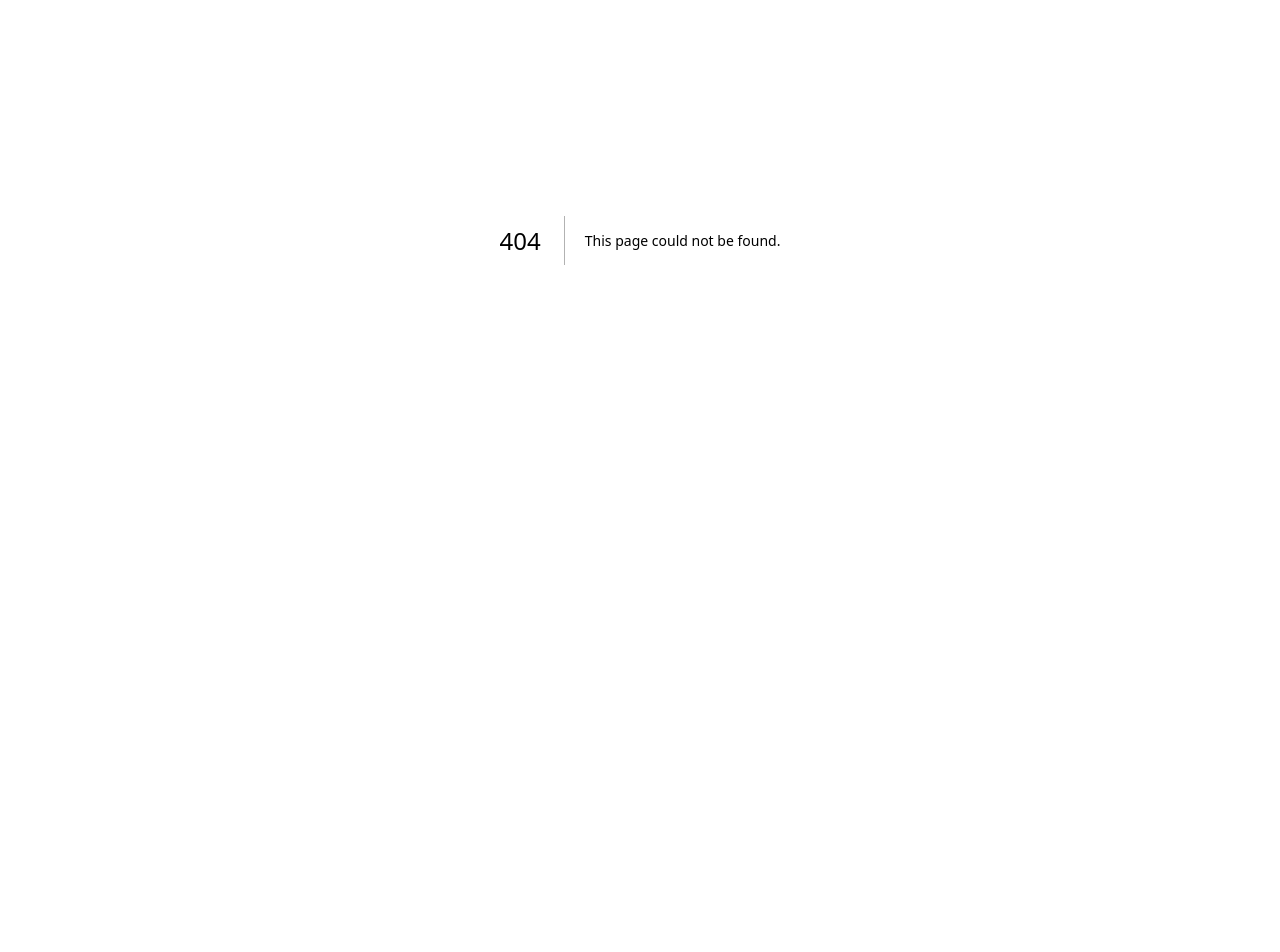
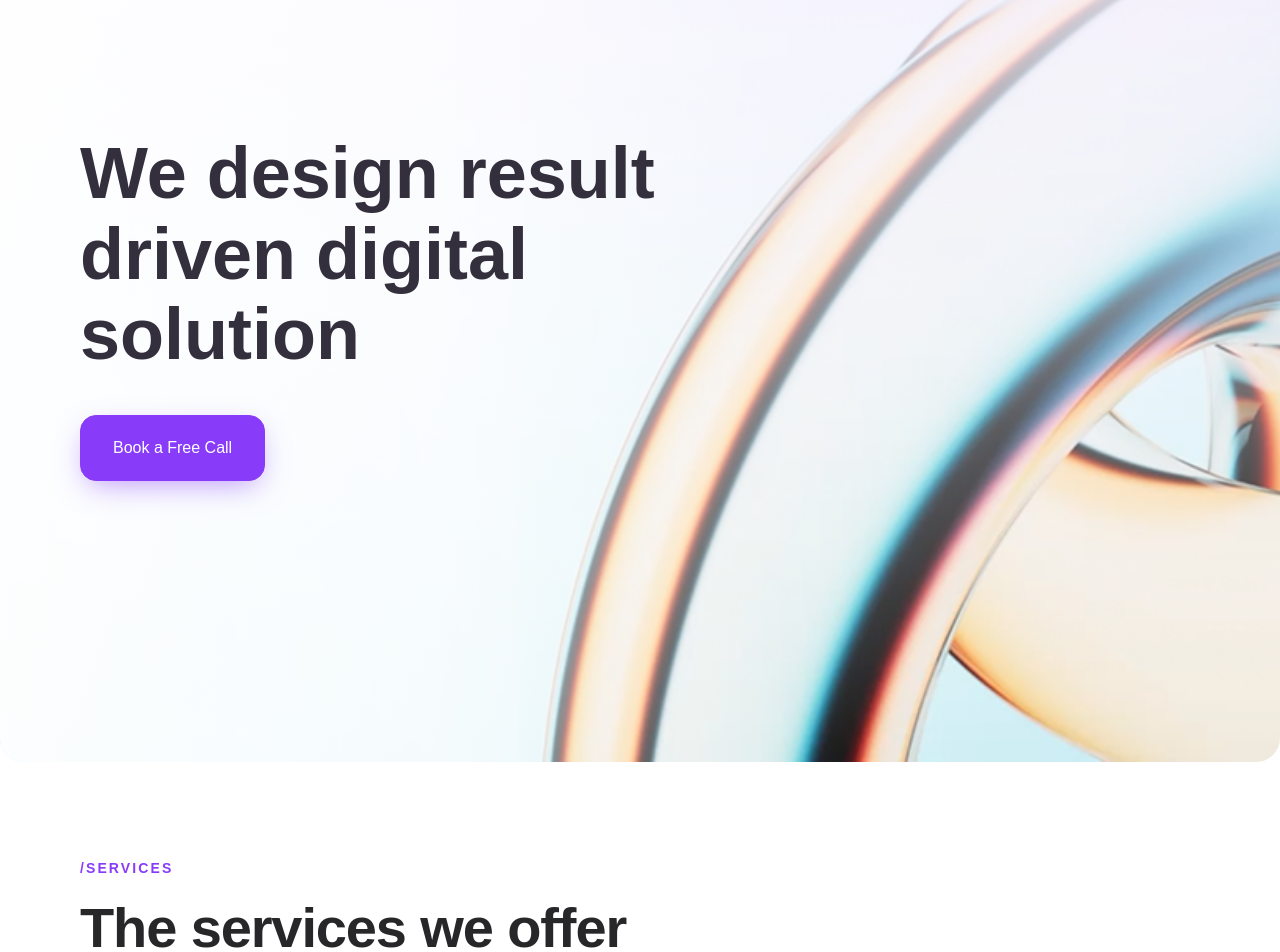
Before and after one commit to rakibthedev/denvo-final, a Next.js app: page /service in a window 1280 px wide. Before the commit this address had no page. Shown: the part 160-1112 px from the top of the page. Before the commit the page ends 800 px from the top, so only its background shows below. Built offline with nearby package versions, Linux system fonts and the light colour scheme; a web font is replaced by a local one.

Commit message:
added service page

```diff
--- a/src/app/components/Header.tsx
+++ b/src/app/components/Header.tsx
@@ -7,7 +7,7 @@ import Logo from "./shared/Logo";
 import MenuLink from "./shared/MenuLink";
 import AnimatedBorderButton from "./shared/AnimatedBorderButton";
 
-const navLinks = { Services: "#", About: "/about", Studies: "#" };
+const navLinks = { Services: "/service", About: "/about", Studies: "/studies" };
 
 export default function Header() {
   const [open, setOpen] = useState(false);
@@ -22,7 +22,7 @@ export default function Header() {
         {/* Desktop nav box (denvo-desktop style) */}
         <nav className="hidden items-center gap-1 rounded-2xl border border-brand-100 bg-white/60 p-1.5 shadow-[0px_4px_29px_0px_rgba(197,197,197,0.1)] backdrop-blur-sm lg:flex">
           {Object.entries(navLinks).map(([label, href]) => (
-            <MenuLink key={href} label={label} href={href} />
+            <MenuLink key={label} label={label} href={href} />
           ))}
         </nav>
 
@@ -66,7 +66,7 @@ export default function Header() {
 
             {/* Mapped Object Links */}
             {Object.entries(navLinks).map(([label, href]) => (
-              <li key={href}>
+              <li key={label}>
                 <a
                   href={href}
                   onClick={() => setOpen(false)}
--- /dev/null
+++ b/src/app/components/service/ServiceHero.tsx
@@ -0,0 +1,58 @@
+"use client";
+
+import Image from "next/image";
+import { motion } from "motion/react";
+import Header from "../Header";
+import TextReveal from "../shared/TextReveal";
+
+export default function ServiceHero() {
+  return (
+    <section className="relative overflow-hidden bg-white md:pt-3">
+      <div className="relative mx-auto max-w-[1440px] overflow-hidden rounded-3xl">
+        {/* Full-width hero background image */}
+        <Image
+          src="/serviceBanner.png"
+          alt=""
+          fill
+          priority
+          sizes="(max-width: 1440px) 100vw, 1440px"
+          className="object-cover"
+        />
+        {/* Soft white wash on the left so the heading stays legible over the image */}
+        <div
+          className="pointer-events-none absolute inset-0"
+          style={{
+            background:
+              "linear-gradient(90deg, rgba(255,255,255,0.92) 0%, rgba(255,255,255,0.72) 34%, rgba(255,255,255,0.15) 60%, rgba(255,255,255,0) 78%)",
+          }}
+        />
+
+        <div className="relative z-10">
+          <Header />
+
+          <div className="mx-auto flex h-auto w-full flex-col items-start gap-10 px-5 pb-16 pt-32 md:h-[calc(100vh+110px)] md:justify-center md:px-20 md:pb-0 md:pt-0">
+            <div className="md:max-w-[620px]">
+              <TextReveal
+                as="h1"
+                className="max-w-[620px] text-[44px] font-extrabold leading-[112%] text-[#342F3D] md:text-[72px] wide:text-[80px]"
+              >
+                We design result driven digital solution
+              </TextReveal>
+
+              <motion.a
+                href="#"
+                initial={{ y: 20, opacity: 0 }}
+                whileInView={{ y: 0, opacity: 1 }}
+                transition={{ duration: 0.5, ease: "easeOut", delay: 0.3 }}
+                viewport={{ once: true }}
+                className="mt-8 inline-flex cursor-pointer items-center justify-center gap-2 rounded-2xl border border-primary bg-primary px-8 py-5 text-base font-medium leading-[150%] text-white shadow-[0px_10px_30px_-8px_rgba(136,60,250,0.55)] transition-all hover:scale-[1.02] hover:bg-[#7a32e0] md:mt-10"
+              >
+                Book a Free Call
+              </motion.a>
+            </div>
+          </div>
+        </div>
+      </div>
+    </section>
+  );
+}
--- /dev/null
+++ b/src/app/components/service/ServicesDetailed.tsx
@@ -0,0 +1,104 @@
+"use client";
+
+import Image from "next/image";
+import { motion } from "motion/react";
+import { ChevronRight } from "lucide-react";
+import WordReveal from "../shared/WordReveal";
+
+const DESC =
+  "We create visually stunning, user-friendly designs that enhance engagement and deliver a smooth digital experience.";
+
+const services = [
+  {
+    title: "UI/UX Design",
+    img: "/service2.png",
+    subs: ["UI/UX Design", "App Design", "Wireframing & Prototyping", "Website Design", "Dashboard Design", "Product Design"],
+  },
+  {
+    title: "Web Development",
+    img: "/service2.png",
+    subs: ["Full Stack Development", "E-Commerce Solutions", "Career-Pattern Architecture", "Responsive Mobile-First Design", "SAAS Application Development", "Progressive Web App Design"],
+  },
+  {
+    title: "Mobile App Development",
+    img: "/service2.png",
+    subs: ["iOS & Android App", "Native & Hybrid Development", "App UI/UX Optimization", "App Store Deployment"],
+  },
+  {
+    title: "Low-Code/No-Code Solutions",
+    img: "/service2.png",
+    subs: ["Webflow", "Shopify", "WordPress", "WIX", "Framer", "Sales Funnel"],
+  },
+  {
+    title: "Branding & Visual Identity",
+    img: "/service2.png",
+    subs: ["Graphic & Motion Design", "Logo & Brand Design", "Style Guides & Design Systems", "Packaging & Print Design"],
+  },
+];
+
+function SubServiceRow({ label }: { label: string }) {
+  return (
+    <a
+      href="#"
+      className="group/sub flex items-center justify-between gap-4 border-b border-[#EAE4F2] py-4 transition-colors hover:border-primary"
+    >
+      <span className="text-base font-medium text-ink transition-all duration-300 group-hover/sub:translate-x-1.5 group-hover/sub:text-primary md:text-lg">
+        {label}
+      </span>
+      <span className="flex size-7 shrink-0 items-center justify-center rounded-full text-grey-700 transition-all duration-300 group-hover/sub:bg-primary group-hover/sub:text-white">
+        <ChevronRight className="size-4 transition-transform duration-300 group-hover/sub:translate-x-0.5" />
+      </span>
+    </a>
+  );
+}
+
+function ServiceBlock({ title, img, subs, index }: { title: string; img: string; subs: string[]; index: number }) {
+  return (
+    <motion.div
+      initial={{ y: 60, opacity: 0 }}
+      whileInView={{ y: 0, opacity: 1 }}
+      transition={{ duration: 0.7, ease: [0.16, 1, 0.3, 1] }}
+      viewport={{ once: true, margin: "-10% 0px" }}
+      className={index > 0 ? "mt-14 border-t border-[#EAE4F2] pt-14 md:mt-20 md:pt-20" : ""}
+    >
+      <div className="overflow-hidden rounded-3xl">
+        <Image
+          src={img}
+          alt={title}
+          width={1208}
+          height={520}
+          className="h-[220px] w-full object-cover md:h-[420px]"
+        />
+      </div>
+
+      <h3 className="mt-8 text-[28px] font-bold text-ink md:mt-10 md:text-[40px]">{title}</h3>
+      <p className="mt-3 max-w-[720px] text-base leading-relaxed text-grey-700 md:text-lg">{DESC}</p>
+
+      <div className="mt-6 grid grid-cols-1 gap-x-16 md:mt-8 md:grid-cols-2">
+        {subs.map((s, i) => (
+          <SubServiceRow key={`${s}-${i}`} label={s} />
+        ))}
+      </div>
+    </motion.div>
+  );
+}
+
+export default function ServicesDetailed() {
+  return (
+    <section className="bg-white py-16 md:py-24">
+      <div className="mx-auto w-full max-w-[1440px] px-5 md:px-20">
+        <div className="mb-10 md:mb-16">
+          <p className="text-sm font-semibold uppercase tracking-[0.15em] text-primary">/Services</p>
+          <WordReveal
+            text="The services we offer"
+            className="mt-4 text-[32px] font-bold leading-[120%] tracking-[-0.02em] text-ink md:text-[56px]"
+          />
+        </div>
+
+        {services.map((s, i) => (
+          <ServiceBlock key={s.title} {...s} index={i} />
+        ))}
+      </div>
+    </section>
+  );
+}
--- /dev/null
+++ b/src/app/service/page.tsx
@@ -0,0 +1,28 @@
+import type { Metadata } from "next";
+import ServiceHero from "../components/service/ServiceHero";
+import ServicesDetailed from "../components/service/ServicesDetailed";
+import Stats from "../components/Stats";
+import Testimonials from "../components/Testimonials";
+import CTA from "../components/CTA";
+import Trial from "../components/Trial";
+import Footer from "../components/Footer";
+
+export const metadata: Metadata = {
+  title: "Services — Denvo Lab",
+  description:
+    "We design result driven digital solutions — UI/UX design, web & mobile development, low-code solutions, and branding.",
+};
+
+export default function ServicePage() {
+  return (
+    <main className="bg-white">
+      <ServiceHero />
+      <ServicesDetailed />
+      <Stats />
+      <Testimonials />
+      <CTA />
+      <Trial />
+      <Footer />
+    </main>
+  );
+}
```
Also changed, not shown: .figma-ref/cand-hero.png (added), .figma-ref/cand-services.png (added).
